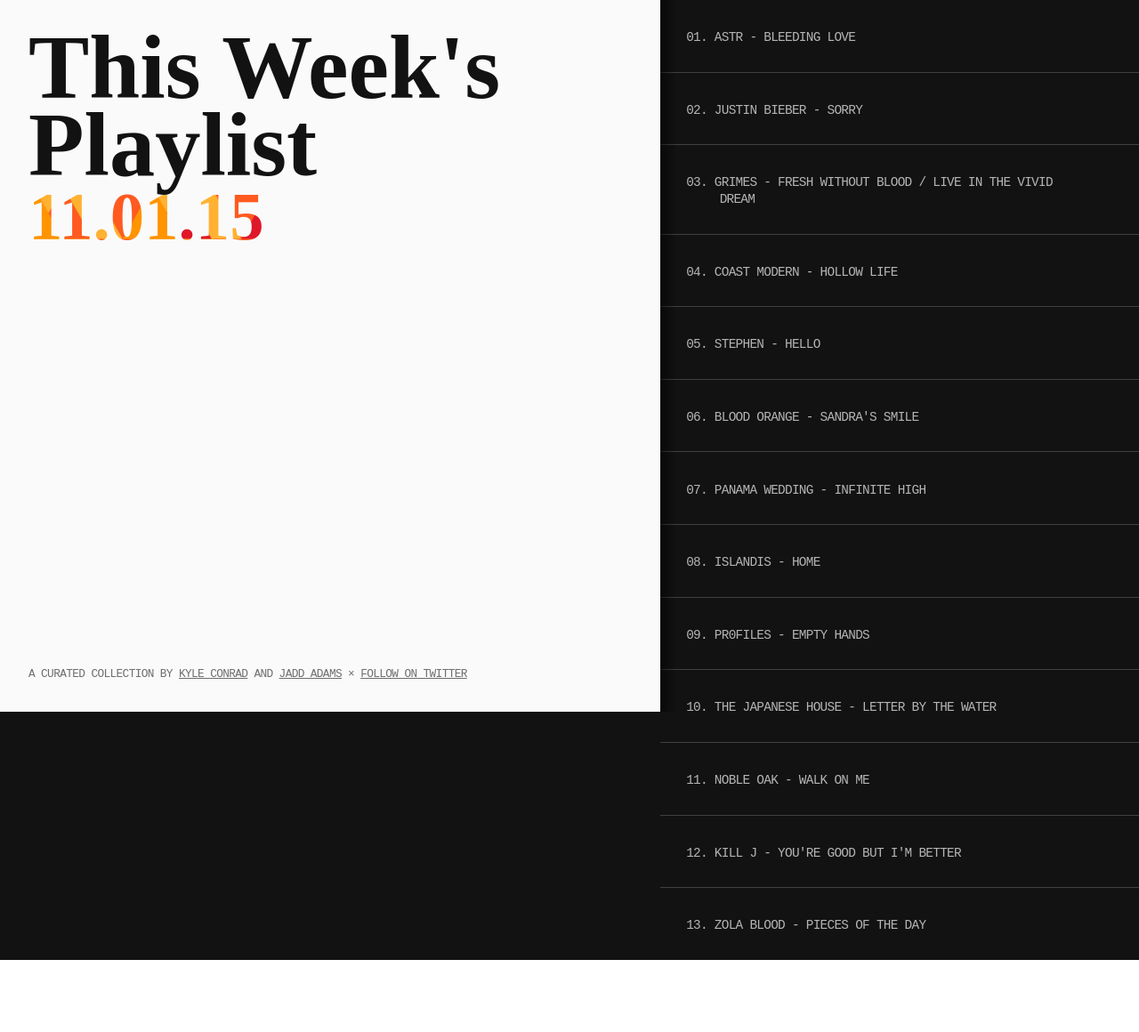
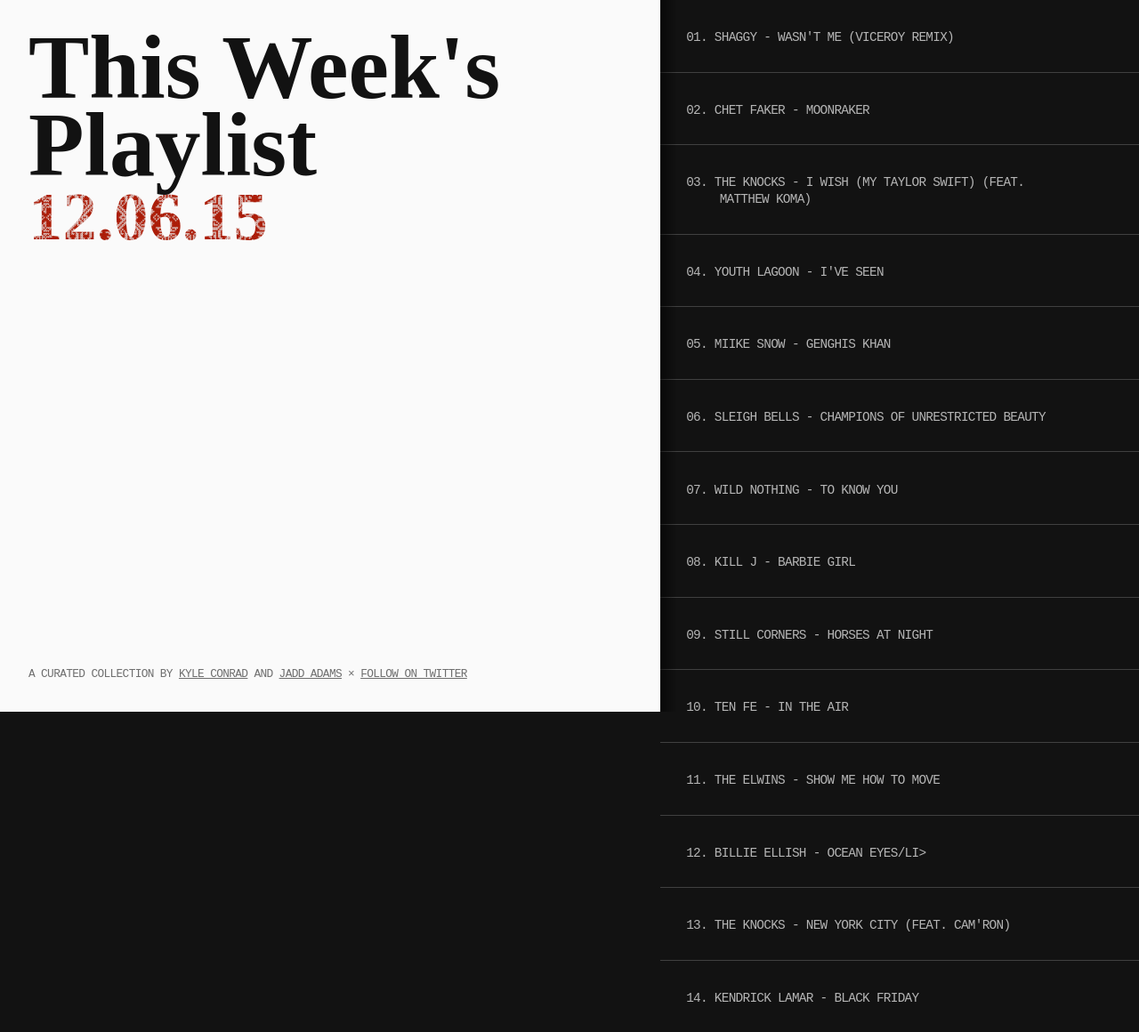
Before and after one commit to kyleconrad/thisweeksplaylist, a website: page prod/index.html in a window 1280 px wide. Shown: the whole page at 89% size. Before the commit the page ends 1079 px from the top, so only its background shows below. Drawn offline with nearby package versions, Linux system fonts and the light colour scheme.

Commit message:
Winter updates

```diff
--- a/prod/index.html
+++ b/prod/index.html
@@ -14,7 +14,7 @@
     <meta name="apple-mobile-web-app-status-bar-style" content="black" />
     <meta name="apple-mobile-web-app-title" content="This Week's Playlist">
 
-    <title>This Week's Playlist &nbsp;&times;&nbsp; 11.01.15</title>
+    <title>This Week's Playlist &nbsp;&times;&nbsp; 12.06.15</title>
 
     <link rel="canonical" href="http://thisweeksplaylist.co/">
     <meta name="robots" content="NOODP">
@@ -68,24 +68,25 @@
 
 <header>
 	<h1>This Week's Playlist</h1>
-	<h2 data-pattern="/img/fall.png"><time datetime="2014-11-01">11.01.15</time></h2>
+	<h2 data-pattern="/img/sweater.png"><time datetime="2014-12-06">12.06.15</time></h2>
 </header>
 
 <main>
 	<ul id="playlist">
-		<li audio="01">01. ASTR - Bleeding Love</li>
-		<li audio="02">02. Justin Bieber - Sorry</li>
-		<li audio="03">03. Grimes - Fresh Without Blood / Live In The Vivid Dream</li>
-		<li audio="04">04. Coast Modern - Hollow Life</li>
-		<li audio="05">05. Stephen - Hello</li>
-		<li audio="06">06. Blood Orange - Sandra's Smile</li>
-		<li audio="07">07. Panama Wedding - Infinite High</li>
-		<li audio="08">08. ISLANDIS - Home</li>
-		<li audio="09">09. Pr0files - Empty Hands</li>
-		<li audio="10">10. The Japanese House - Letter By The Water</li>
-		<li audio="11">11. Noble Oak - Walk On Me</li>
-		<li audio="12">12. Kill J - You're Good But I'm Better</li>
-		<li audio="13">13. Zola Blood - Pieces Of The Day</li>
+		<li audio="01">01. Shaggy - Wasn't Me (Viceroy Remix)</li>
+		<li audio="02">02. Chet Faker - Moonraker</li>
+		<li audio="03">03. The Knocks - I Wish (My Taylor Swift) (feat. Matthew Koma)</li>
+		<li audio="04">04. Youth Lagoon - I've Seen</li>
+		<li audio="05">05. Miike Snow - Genghis Khan</li>
+		<li audio="06">06. Sleigh Bells - Champions of Unrestricted Beauty</li>
+		<li audio="07">07. Wild Nothing - To Know You</li>
+		<li audio="08">08. Kill J - Barbie Girl</li>
+		<li audio="09">09. Still Corners - Horses at Night</li>
+		<li audio="10">10. Ten Fe - In The Air</li>
+		<li audio="11">11. The Elwins - Show Me How To Move</li>
+		<li audio="12">12. Billie Ellish - Ocean Eyes/li>
+		<li audio="13">13. The Knocks - New York City (feat. Cam'Ron)</li>
+		<li audio="14">14. Kendrick Lamar - Black Friday</li>
 	</ul>
 </main>
 
--- a/prod/sass/base/_text.scss
+++ b/prod/sass/base/_text.scss
@@ -34,9 +34,9 @@
 	color: rgba($black,0.25);
 	font-size: 6vw;
 	font-weight: 900;
-	background: url('/img/fall.png') repeat;
-	background-size: 400px auto;
-	background-position: center bottom;
+	background: url('/img/sweater.png') repeat;
+	background-size: 25% auto;
+	background-position: center center;
 	-webkit-background-clip: text;
 	-webkit-text-fill-color: transparent;
 
```
Also changed, not shown: prod/css/style.css, prod/img/_fall.png (renamed from prod/img/fall.png), prod/img/_haunted.png (renamed from prod/img/haunted.png), prod/img/sweater.png (added).
